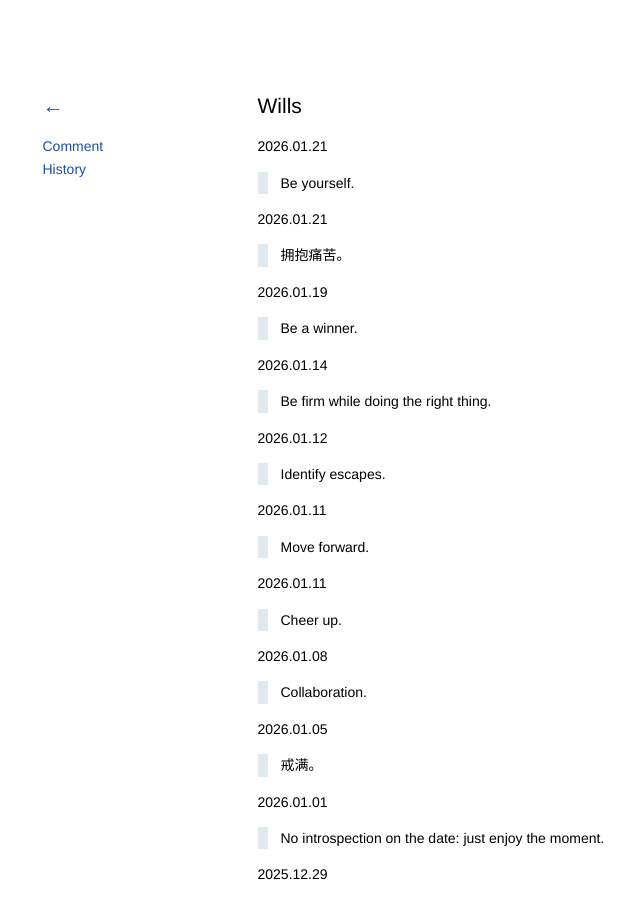
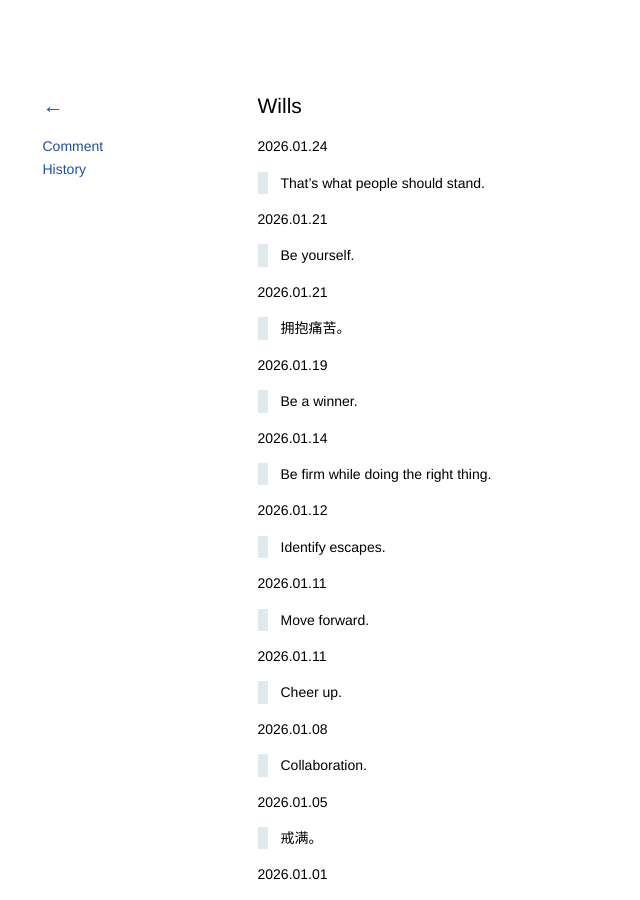
Before and after one commit to kidlj/awei, a Jekyll site: the page built from _wiki/wills.md, in a window 1280 px wide and 900 px high. Shown: the whole window, without its empty margins (90-730 px from the left). Built offline with Jekyll 4.4.1, drawn with Linux system fonts in a browser that asks for light colours.

Commit message:
update wills

```diff
--- a/_wiki/wills.md
+++ b/_wiki/wills.md
@@ -1,6 +1,10 @@
 ---
 title: Wills
 ---
+
+2026.01.24
+
+> That's what people should stand.
 
 2026.01.21
 
```
